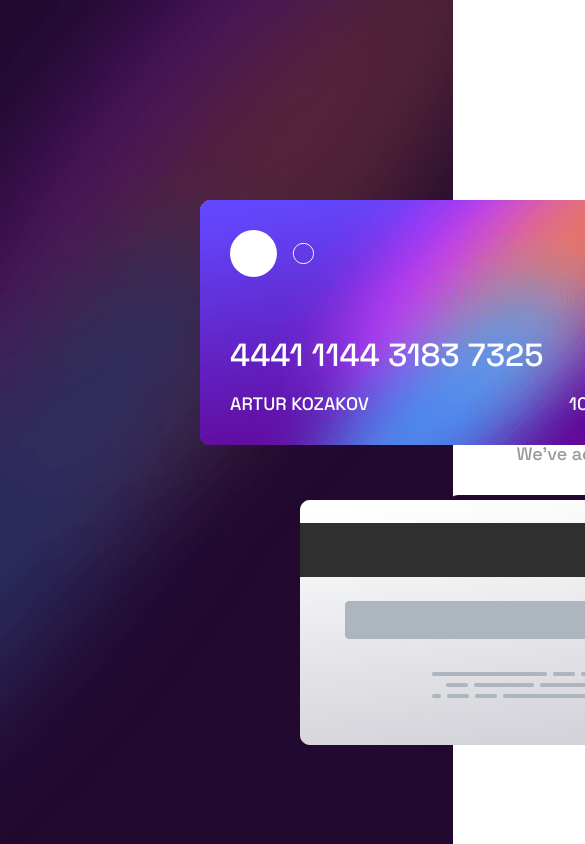
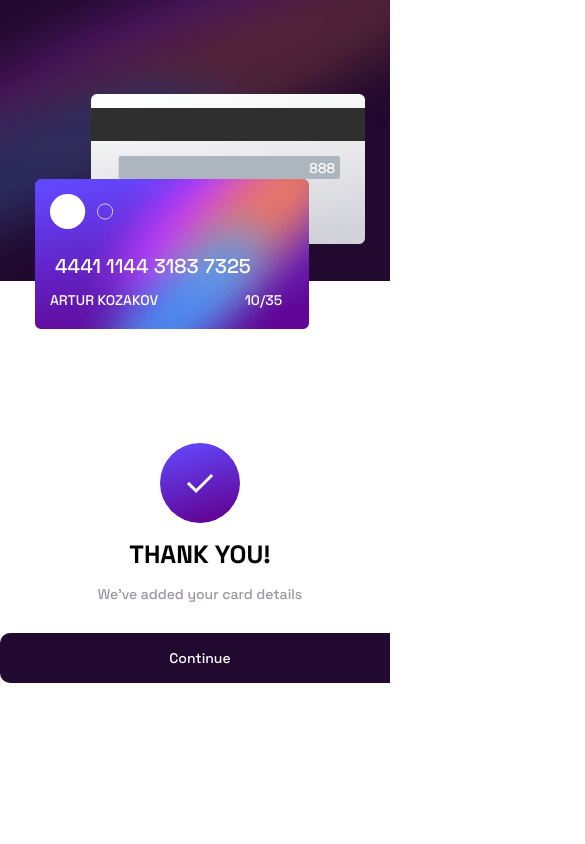
Before and after one commit to morphusss/card-details-html, a plain HTML site: page index.html in a window 390 px wide. Shown: the top 844 px of the page, 585 px wide, since content can reach past the window. Drawn offline with Linux system fonts and the light colour scheme.

Commit message:
feat/add breakpoint for screen

```diff
--- a/index.html
+++ b/index.html
@@ -11,29 +11,32 @@
   <link rel="stylesheet" href="style.css">
 </head>
 <body>
-  <main>
-    <section class="main">
-      <section class="desktop-bg height width">
-        <img class="bg-desktop-img height" src="./images/bg-main-desktop.png" alt="bg desktop">
-        <section class="successful-register height width">
-          <img class="complete-icon" src="./images/icon-complete.svg" alt="icon complete">
-          <h2 class="Thank font margin">THANK YOU!</h2>
-          <p class="text font margin">We've added your card details</p>
-          <button class="continue-btn font color">Continue</button>
+  <main class="main font">
+    <section class="left-container">
+      <img class="left-container-image" src="./images/bg-main-desktop.png" alt="bg desktop">
+      <section class="card-sides-placement">
+        <section class="card-front-side">
+          <img class="card-front-image" src="./images/bg-card-front.png" alt="front card">
+          <div class="card-front-side-data color-white">
+            <img class="front-card-logo" src="./images/card-logo.svg" alt="card logo">
+            <p class="card-num">4441 1144 3183 7325</p>
+            <p class="card-name">ARTUR KOZAKOV</p>
+            <p class="card-date">10/35</p>
+          </div>
+        </section>
+        <section class="card-back-side">
+          <img class="card-back-side-image" src="./images/bg-card-back.png" alt="back side of card">
+          <p class="card-back-side-cvv color-white">888</p>
         </section>
       </section>
-      <section class="front-card abs">
-        <img class="front-card-logo abs" src="./images/card-logo.svg" alt="card logo">
-        <p class="card-num font abs color">4441 1144 3183 7325</p>
-        <p class="card-name font abs color">ARTUR KOZAKOV</p>
-        <p class="card-date font abs color">10/35</p>
-        <img class="front-card-img" src="./images/bg-card-front.png" alt="front card">
+    </section>
+    <section class="right-container">
+      <section class="successful-register">
+          <img class="complete-icon" src="./images/icon-complete.svg" alt="icon complete">
+          <h2 class="Thank margin-top">THANK YOU!</h2>
+          <p class="text margin-top">We've added your card details</p>
+          <button class="continue-btn font color-white">Continue</button>
       </section>
-      <section class="back-side-card abs">
-        <p class="CVV font abs color">888</p>
-        <img class="back-card-img" src="./images/bg-card-back.png" alt="back side of card">
-      </section>
-    </section>
   </main>
 </body>
 </html>
--- a/style.css
+++ b/style.css
@@ -9,13 +9,6 @@
     box-sizing: border-box;
 }
 
-.width {
-    width: 100%;
-}
-
-.height {
-    height: 100%;
-}
 
 .font {
     font-family: "Space Grotesk";
@@ -23,11 +16,11 @@
     font-weight: 500;
 }
 
-.margin {
+.margin-top {
     margin-top: 15px;
 }
 
-.color {
+.color-white {
     color: white;
 }
 
@@ -35,12 +28,96 @@
     width: 100vw;
     height: 100vh;
     display: flex;
-    align-items: center;
+    overflow: hidden;
 }
 
-.desktop-bg {
-    display: inline-flex;
+.left-container {
+    width: 33.33%;
+    height: 100%;
+    position: relative;
+}
+
+.left-container-image {
+    width: 100%;
+    height: 100%;
+}
+
+.card-sides-placement {
+    position: absolute;
+    top: 50%;
+    translate: 0 -50%;
+    right: -100px;
+    width: 400px;
+    height: 450px;
+    display: flex;
+    flex-direction: column;
     justify-content: space-between;
+}
+
+.card-front-side {
+    position: relative;
+    height: 200px;
+}
+
+.card-front-image {
+    position: absolute;
+    height: 100%;
+}
+
+.card-front-side-data{
+    position: relative;
+    width: 92%;
+    height: 100%;
+}
+
+.front-card-logo {
+    position: absolute;
+    top: 15px;
+    left: 15px;
+}
+
+.card-num {
+    position: absolute;
+    bottom: 50px;
+    left: 20px;
+    font-size: 23px;
+}
+
+.card-name {
+    position: absolute;
+    bottom: 20px;
+    left: 15px;
+}
+
+.card-date {
+    position: absolute;
+    bottom: 15px;
+    right: 25px;
+}
+
+.card-back-side {
+    position: relative;
+    display: flex;
+    justify-content: end;
+    height: 200px;
+}
+
+.card-back-side-image {
+    height: 100%;
+}
+
+.card-back-side-cvv {
+    position: absolute;
+    top: 90px;
+    right: 40px;
+}
+
+.right-container {
+    width: 66.66%;
+    height: 100%;
+    display: flex;
+    justify-content: center;
+    align-items: center;
 }
 
 .successful-register {
@@ -65,49 +142,68 @@
     border-radius: 10px;
     border: 0px;
     background-color: rgba(34,9,48,255);
-
 }
 
-.abs {
-    position: absolute;
+@media (max-width: 640px) {
+
+    .font {
+        font-size: 14px;
     }
 
-.front-card {
-    top: 200px;
-    left: 200px;
-    width: 447px;
-    height: 245px;
+    .main{
+        display: grid;
+    }
+
+    .left-container {
+        width: 100%;
+        height: 33.3vh;
+    }
+
+    .right-container {
+        width: 100%;
+        height: 66.6vh;
+    }
+
+    .card-sides-placement {
+        left: 50%;
+        translate: -50% -20%;
+        height: 235px;
+        width: 330px;
+        flex-direction: column-reverse;
+        justify-content: start;
+    }
+
+    .card-front-side {
+        position: absolute;
+        bottom: 0;
+        width: 274px;
+        height: 150px;
+        z-index: 1;
     }
 
     .front-card-logo {
-    top: 30px;
-    left: 30px;
+        width: 25%;
     }
 
     .card-num {
-    font-size: 32px;
-    bottom: 70px;
-    left: 30px;
+        font-size: 20px;
     }
 
     .card-date {
-    bottom: 30px;
+        right: 5px;
+        bottom: 20px;
+    }
+
+    .card-back-side {
+        position: absolute;
+        right: 0;
+        width: 274px;
+        height: 150px;
+    }
+
+    .card-back-side-cvv {
+        top: 65px;
         right: 30px;
     }
 
-.card-name {
-    bottom: 30px;
-    left: 30px;
 }
-
-.back-side-card {
-    top: 500px;
-    left: 300px;
-    width: 447px;
-    height: 245px;
-}
-
-.CVV {
-    top: 108px;
-    right: 55px;
-}
```
Lines whose indentation alone changed are shown as unchanged.
